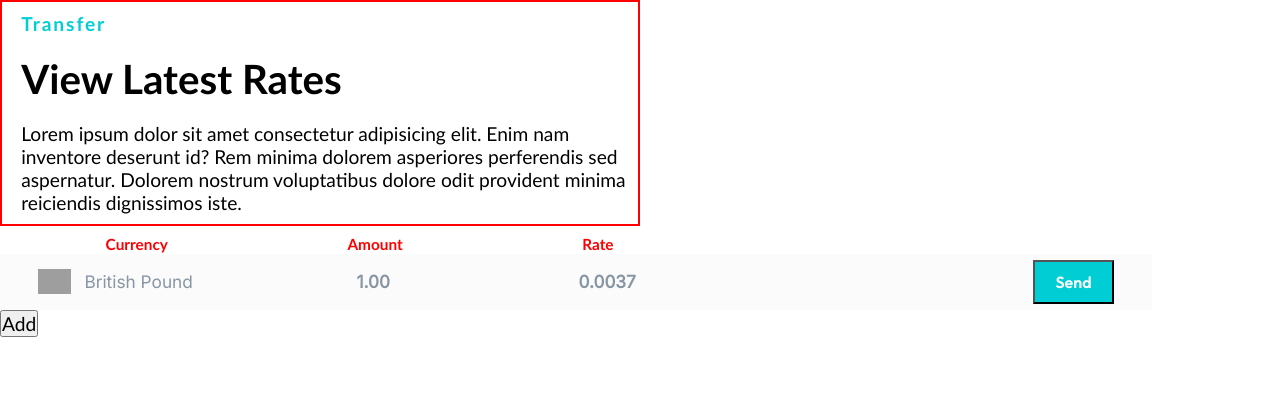
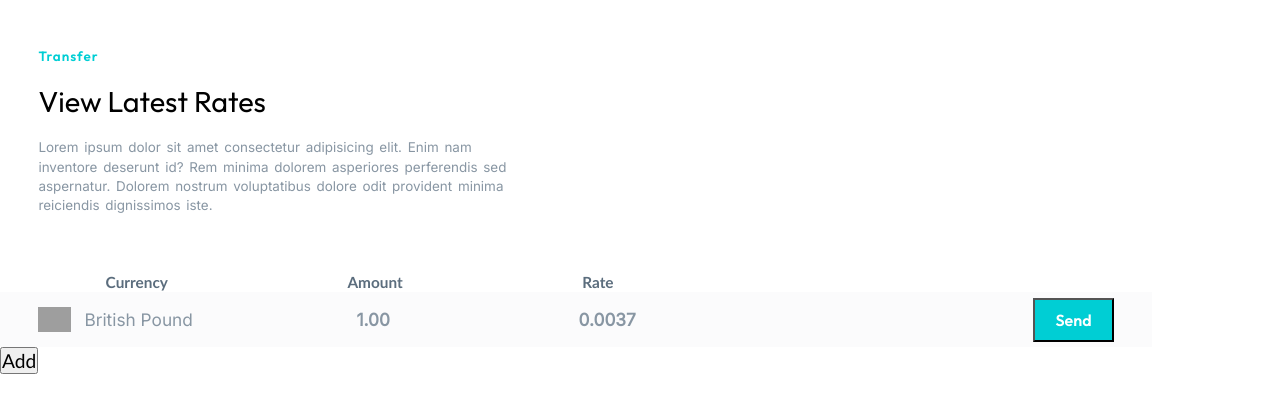
Before and after one commit to nology-tech/quadra-client-project, a React (Create React App) app: page /signup in a window 1280 px wide. Shown: the top 412 px of the page. Built offline with nearby package versions, Linux system fonts and the light colour scheme; no server answers; grey boxes are pictures that could not be loaded.

Commit message:
updated styling to match figma

```diff
--- a/src/pages/LiveRates/LiveRates.jsx
+++ b/src/pages/LiveRates/LiveRates.jsx
@@ -40,8 +40,8 @@ const LiveRates = () => {
     <div className="rates">
       <div className="rates-info">
         <h1 className="rates-info__transfer"> Transfer </h1>
-        <h1 id="latest-rates"> View Latest Rates </h1>
-        <p className="">
+        <h1 className="rates-info__heading"> View Latest Rates </h1>
+        <p className="rates-info__content">
           Lorem ipsum dolor sit amet consectetur adipisicing elit. Enim nam
           inventore deserunt id? Rem minima dolorem asperiores perferendis sed
           aspernatur. Dolorem nostrum voluptatibus dolore odit provident minima
--- a/src/pages/LiveRates/LiveRates.scss
+++ b/src/pages/LiveRates/LiveRates.scss
@@ -2,18 +2,27 @@
 @use "../../styles/_typography.scss" as *;
 .rates {
   .rates-info {
-    border: 2px solid red;
-    width: 50%;
+    width: 40%;
     padding-left: 1rem;
+    margin: 2rem 0 2rem 1rem;
     &__transfer {
-      font-size: 1rem;
+      font-size: 0.7rem;
       color: $color-primary;
-      letter-spacing: 0.1rem;
+      letter-spacing: 0.05rem;
       width: 100rem;
-
-      #latest-rates {
-        font-family: $font-heading;
-      }
+      font-family: $font-heading;
+    }
+    &__heading {
+      font-family: $font-heading;
+      font-weight: 400;
+      font-size: 1.5rem;
+    }
+    &__content {
+      font-family: $font-main;
+      color: $color-text-secondary;
+      font-size: 0.7rem;
+      word-spacing: 0.1rem;
+      line-height: 1rem;
     }
   }
   .rates-ctner {
@@ -22,17 +31,17 @@
     flex-direction: column;
     .rates-ctner__title {
       display: flex;
-      color: red;
+      color: $color-text;
       justify-content: space-between;
-      align-content:flex-end;
+      align-content: flex-end;
       align-items: flex-end;
       margin-left: 5.5rem;
 
       align-items: center;
-      #rates-ctner__title--head{
+      #rates-ctner__title--head {
         font-size: 0.8rem;
         margin-bottom: -1rem;
-   }
+      }
     }
   }
 }
```
